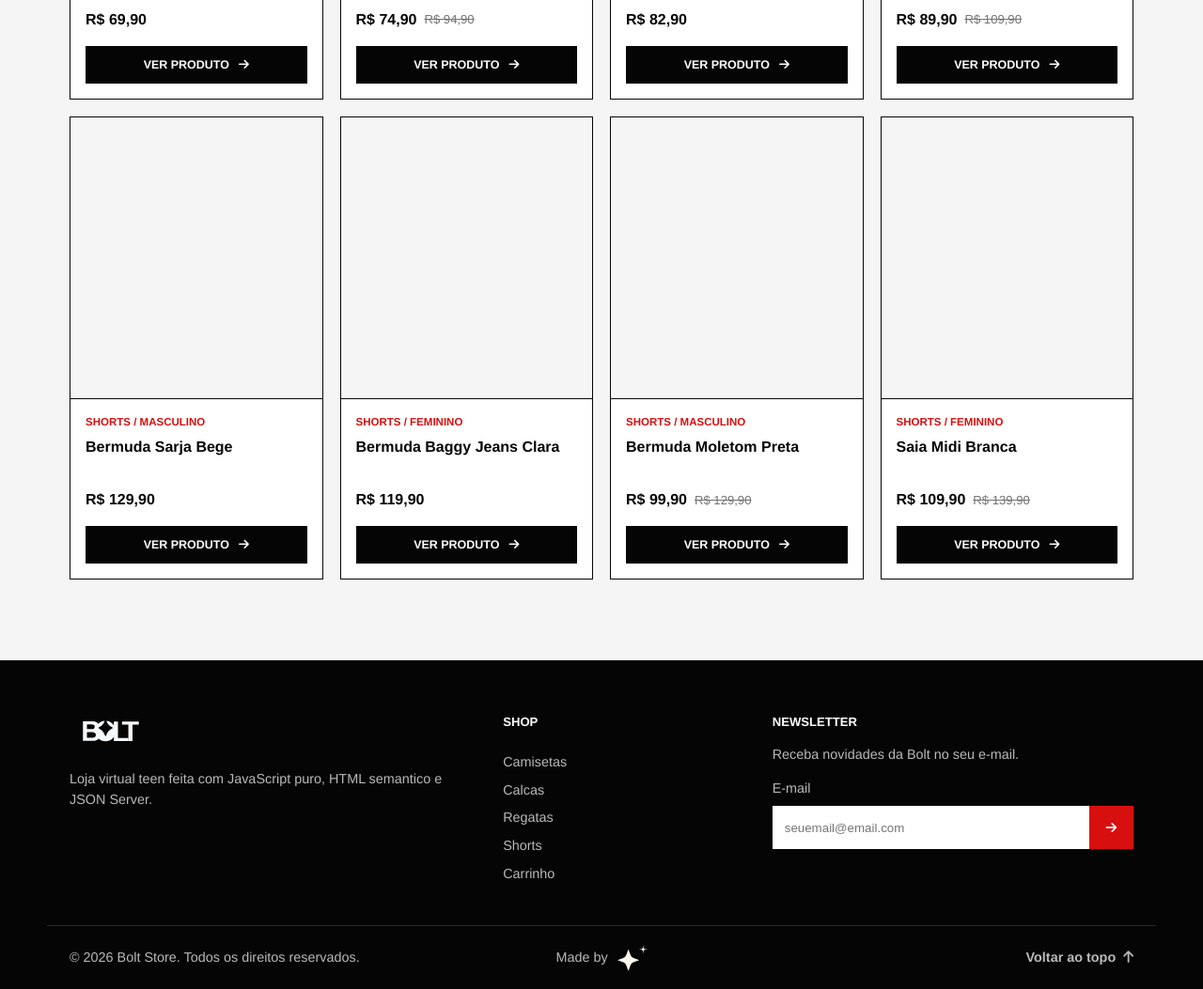
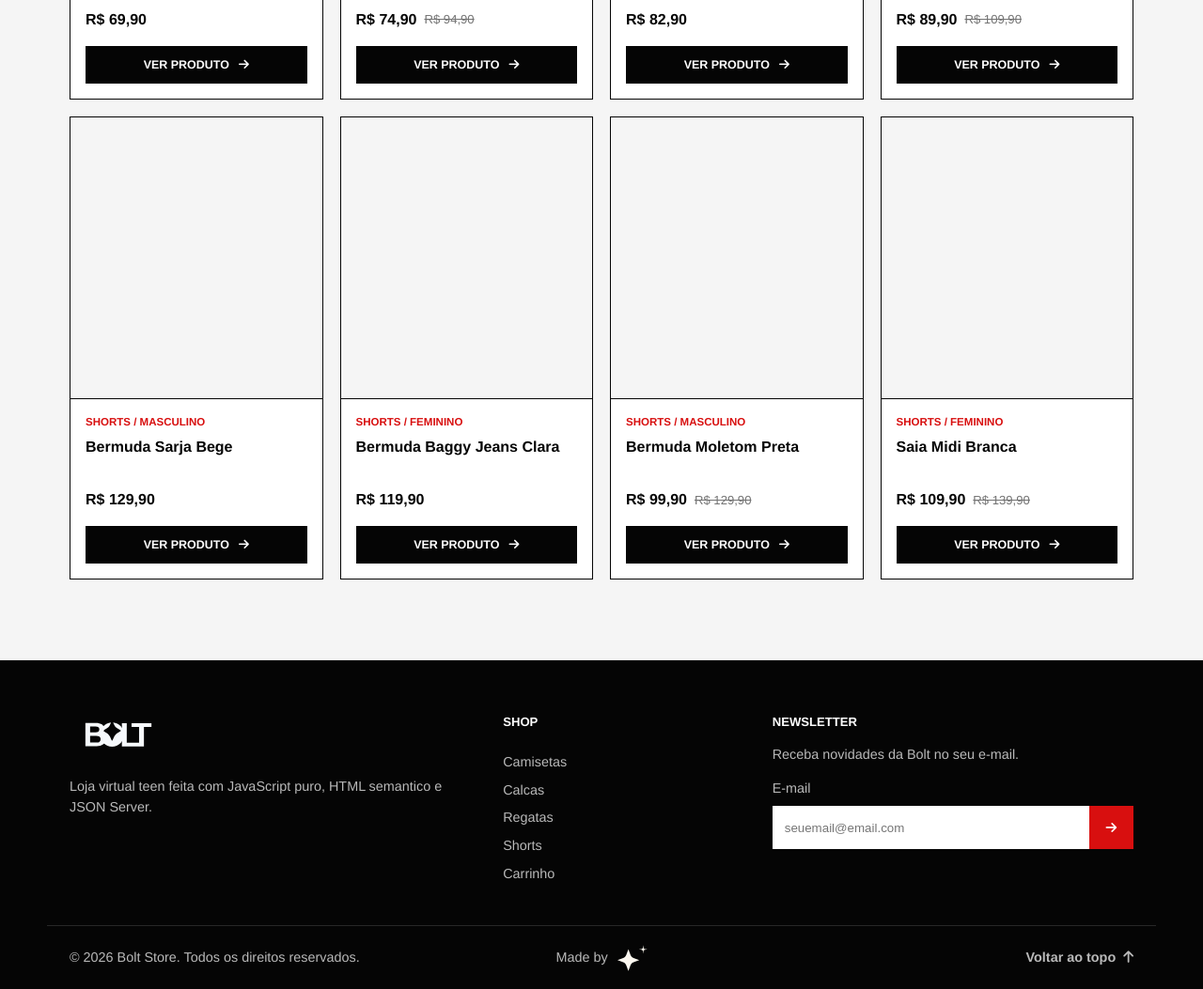
Before and after one commit to manuelalramos/bolt_store, a website built with Vite: page index.html in a window 1280 px wide. Shown: the part 5921-6974 px from the top of the page at 94% size. Built offline with nearby package versions, Linux system fonts and the light colour scheme; data requests are answered from the project's data file.

Commit message:
style : aumenta tamanho da logo

```diff
--- a/assets/css/footer.css
+++ b/assets/css/footer.css
@@ -13,6 +13,10 @@
 
 .logo-rodape {
     margin-bottom: 18px;
+}
+
+.logo-rodape .logo-imagem {
+    height: 50px;
 }
 
 .rodape p,
```
